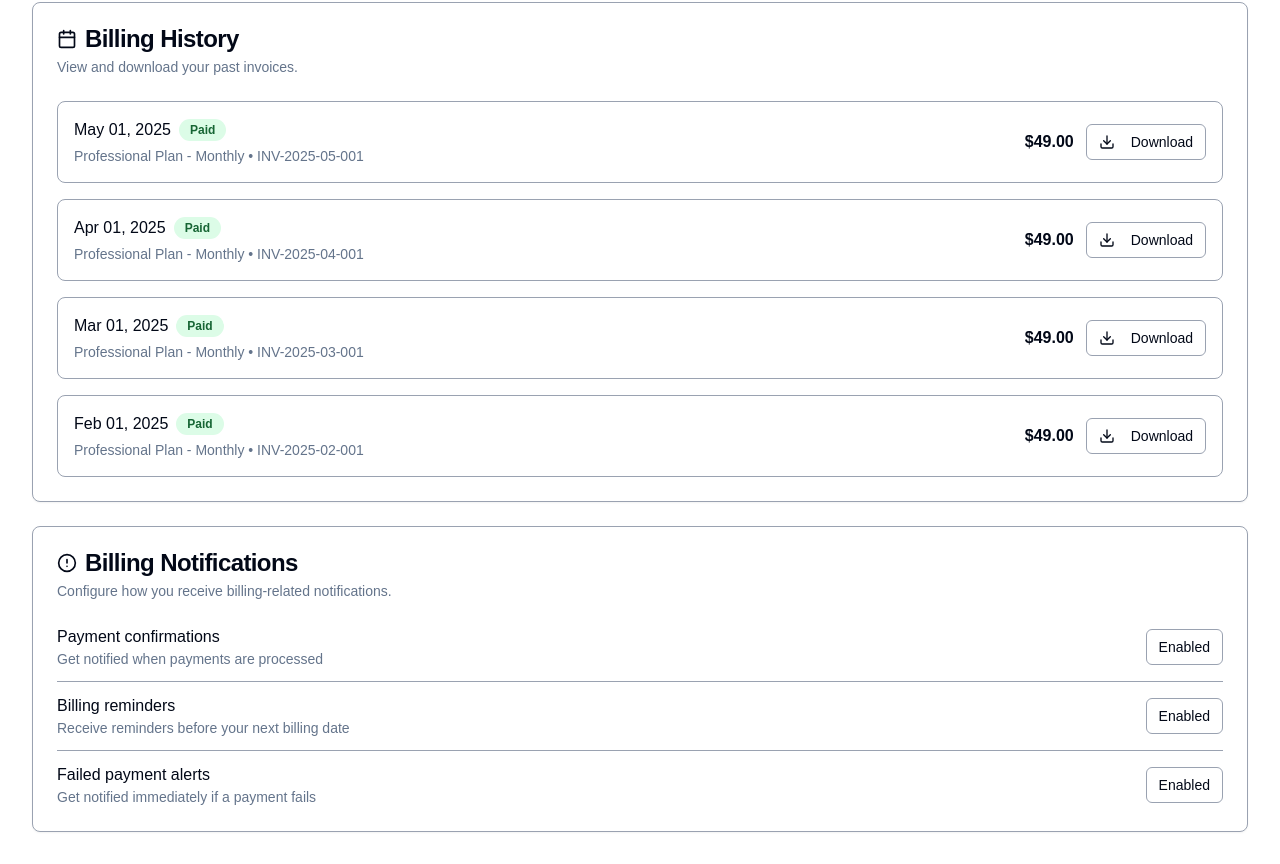
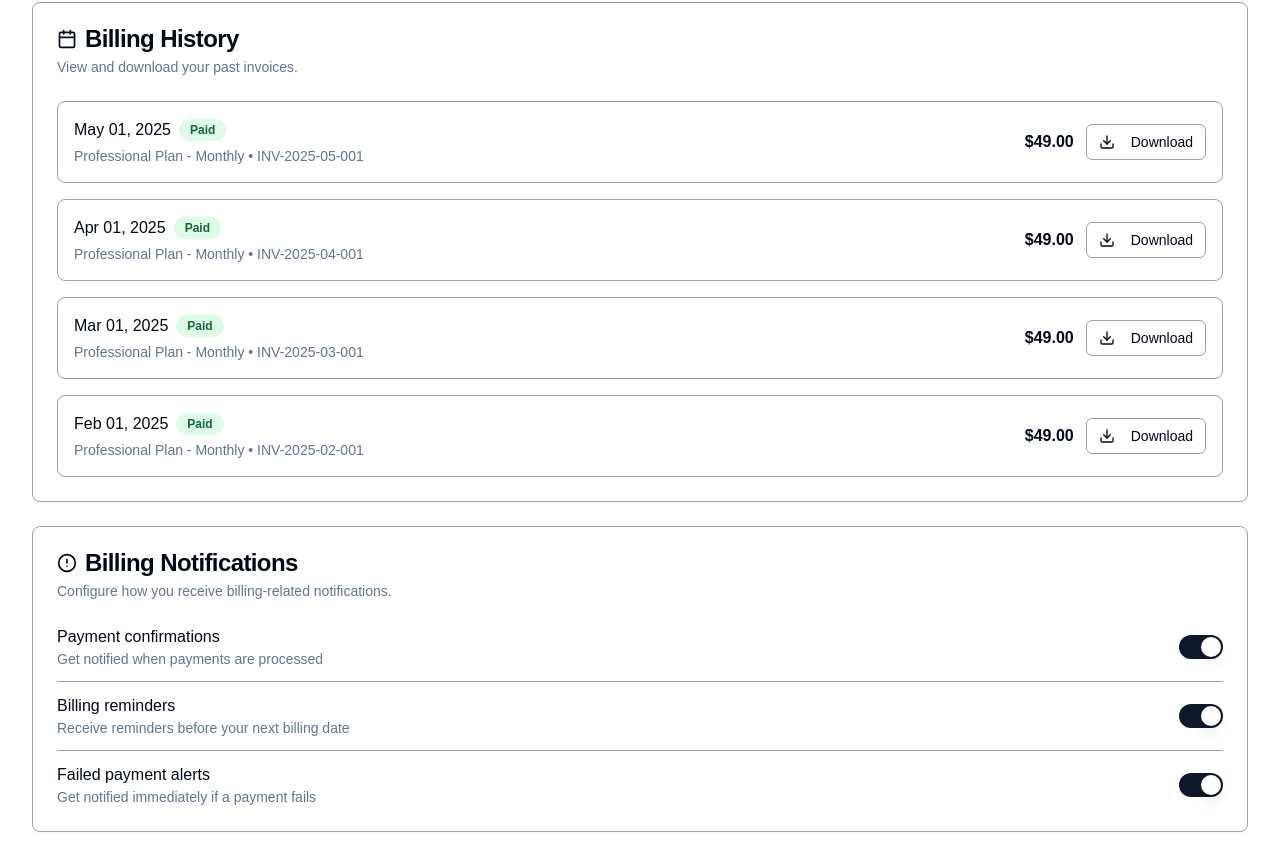
Before and after one commit to SpoqenAI/dashboard, a Next.js app: page /billing in a window 1280 px wide. Shown: the part 947-1811 px from the top of the page. Built offline with nearby package versions, Linux system fonts and the light colour scheme; no server answers.

Commit message:
Add notification settings to BillingPage - Implement state management for user notification preferences using switches for payment confirmations, billing reminders, and failed payment alerts. This enhances user control over notifications in the billing section.

```diff
--- a/app/billing/page.tsx
+++ b/app/billing/page.tsx
@@ -1,3 +1,6 @@
+'use client';
+
+import React, { useState } from 'react';
 import { Button } from '@/components/ui/button';
 import {
   Card,
@@ -8,6 +11,7 @@ import {
 } from '@/components/ui/card';
 import { Badge } from '@/components/ui/badge';
 import { Separator } from '@/components/ui/separator';
+import { Switch } from '@/components/ui/switch';
 import { DashboardHeader } from '@/components/dashboard-header';
 import { DashboardShell } from '@/components/dashboard-shell';
 import {
@@ -20,6 +24,21 @@ import {
 } from 'lucide-react';
 
 export default function BillingPage() {
+  // State for notification settings
+  const [notifications, setNotifications] = useState({
+    paymentConfirmations: true,
+    billingReminders: true,
+    failedPaymentAlerts: true,
+  });
+
+  // Handler for toggling notification settings
+  const handleNotificationToggle = (setting: keyof typeof notifications) => {
+    setNotifications(prev => ({
+      ...prev,
+      [setting]: !prev[setting]
+    }));
+  };
+
   return (
     <div className="flex min-h-screen flex-col">
       <DashboardHeader />
@@ -214,9 +233,10 @@ export default function BillingPage() {
                       Get notified when payments are processed
                     </p>
                   </div>
-                  <Button variant="outline" size="sm">
-                    Enabled
-                  </Button>
+                  <Switch
+                    checked={notifications.paymentConfirmations}
+                    onCheckedChange={() => handleNotificationToggle('paymentConfirmations')}
+                  />
                 </div>
                 <Separator />
                 <div className="flex items-center justify-between">
@@ -226,9 +246,10 @@ export default function BillingPage() {
                       Receive reminders before your next billing date
                     </p>
                   </div>
-                  <Button variant="outline" size="sm">
-                    Enabled
-                  </Button>
+                  <Switch
+                    checked={notifications.billingReminders}
+                    onCheckedChange={() => handleNotificationToggle('billingReminders')}
+                  />
                 </div>
                 <Separator />
                 <div className="flex items-center justify-between">
@@ -238,9 +259,10 @@ export default function BillingPage() {
                       Get notified immediately if a payment fails
                     </p>
                   </div>
-                  <Button variant="outline" size="sm">
-                    Enabled
-                  </Button>
+                  <Switch
+                    checked={notifications.failedPaymentAlerts}
+                    onCheckedChange={() => handleNotificationToggle('failedPaymentAlerts')}
+                  />
                 </div>
               </div>
             </CardContent>
--- a/lib/config.ts
+++ b/lib/config.ts
@@ -4,10 +4,10 @@
 
 /**
  * Get admin emails from environment variable or fallback to default list
- * In production, set NEXT_PUBLIC_ADMIN_EMAILS as a comma-separated list
+ * In production, set ADMIN_EMAILS as a comma-separated list
  */
 export function getAdminEmails(): string[] {
-  const envAdminEmails = process.env.NEXT_PUBLIC_ADMIN_EMAILS;
+  const envAdminEmails = process.env.ADMIN_EMAILS;
 
   if (envAdminEmails) {
     return envAdminEmails.split(',').map(email => email.trim()).filter(Boolean);
```
